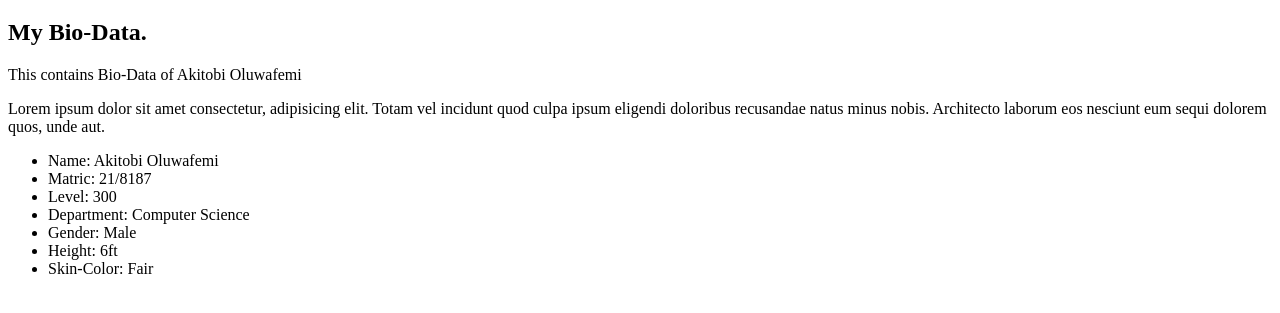
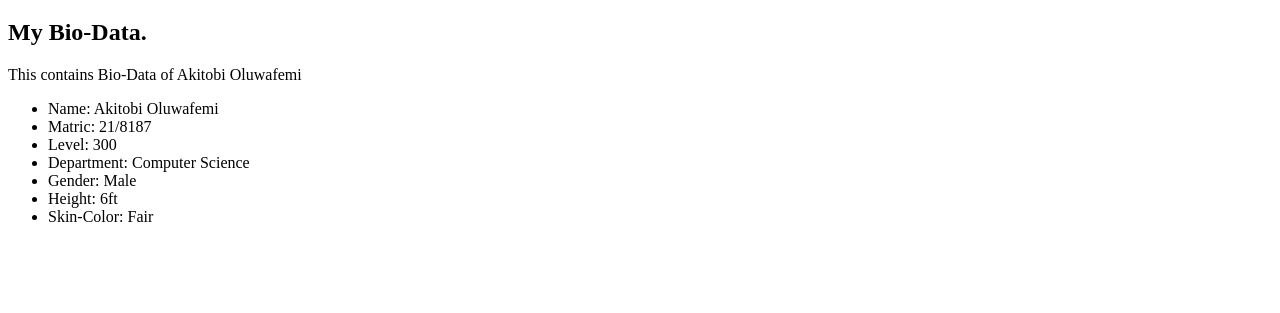
Before and after one commit to AD-F3M1/tracking-git, a plain HTML site: page index.html in a window 1280 px wide. Shown: the part 61-374 px from the top of the page. Drawn offline with Linux system fonts and the light colour scheme.

Commit message:
It will remove the second paragraph from the body

```diff
--- a/index.html
+++ b/index.html
@@ -11,7 +11,7 @@
         <h2>My Bio-Data.</h2>
 
         <p>This contains Bio-Data of Akitobi Oluwafemi</p>
-        <p>Lorem ipsum dolor sit amet consectetur, adipisicing elit. Totam vel incidunt quod culpa ipsum eligendi doloribus recusandae natus minus nobis. Architecto laborum eos nesciunt eum sequi dolorem quos, unde aut.</p>
+
 
         <ul>
             <li>Name: Akitobi Oluwafemi</li>
```
